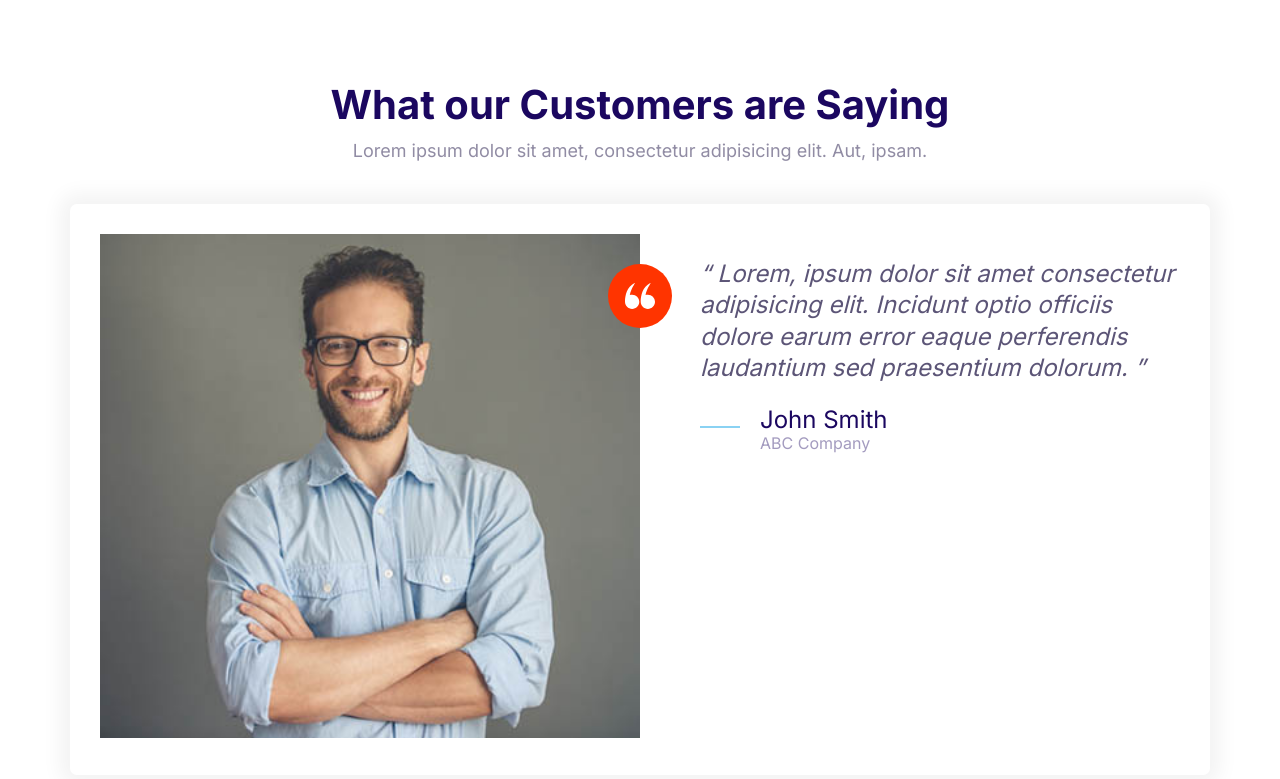
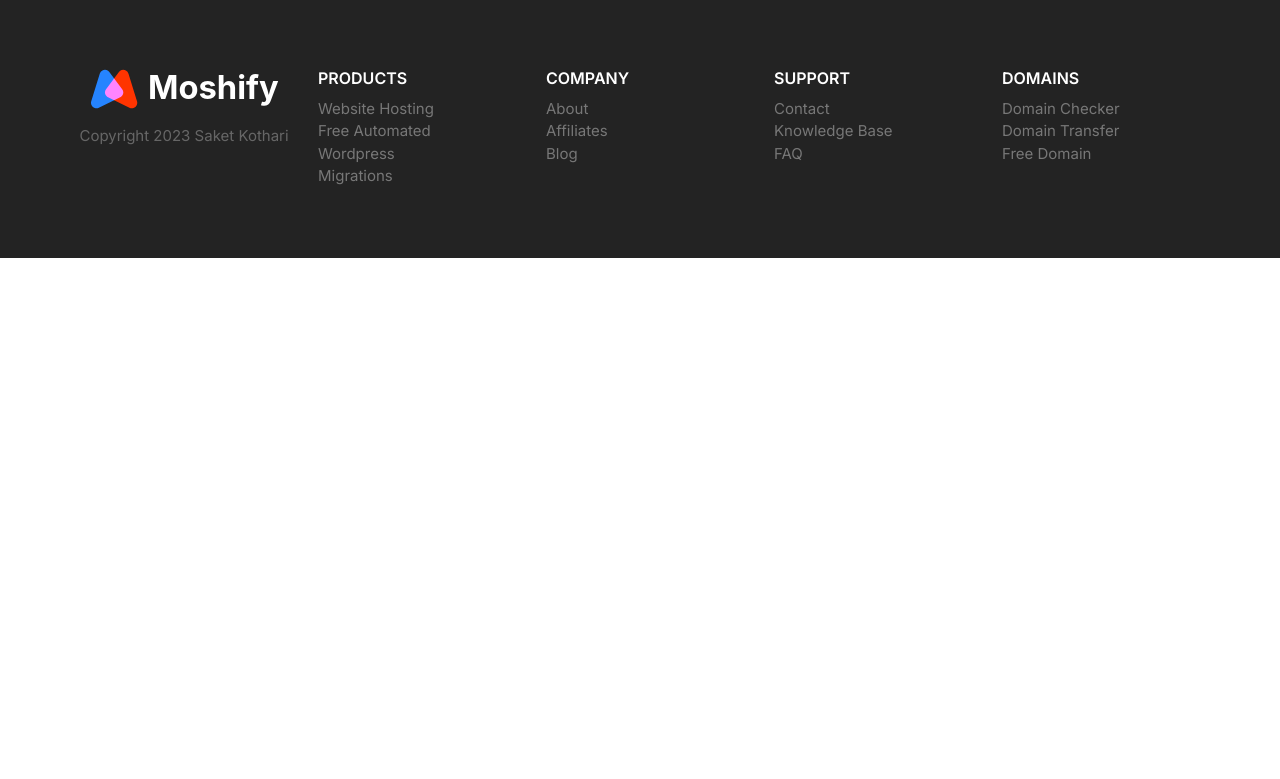
Before and after one commit to SaketKothari/cloudify, a plain HTML site: page index.html in a window 1280 px wide. Drawn offline with Linux system fonts and the light colour scheme.

Commit message:
Footer component

```diff
--- a/css/styles.css
+++ b/css/styles.css
@@ -823,3 +823,84 @@ a {
     max-width: 700px;
   }
 }
+
+/* Footer */
+.footer {
+  background: #232323;
+}
+
+.footer a {
+  color: #777;
+  transition: color 0.3s;
+}
+
+.footer a:hover {
+  color: #fff;
+}
+
+.footer__section {
+  padding: 2rem;
+  border-bottom: 1px solid #393939;
+}
+
+.footer__section .list {
+  margin: 0;
+}
+
+.footer__heading {
+  text-transform: uppercase;
+  font-weight: 600;
+}
+
+.footer__brand {
+  margin-top: 5rem;
+  text-align: center;
+}
+
+.footer__brand img {
+  /* TODO: Consider refactoring this and applying it to
+  all images. */
+  width: 100%;
+  max-width: 230px;
+}
+
+.footer__copyright {
+  font-size: 2.1rem;
+  color: #fff;
+  opacity: 0.3;
+}
+
+@media screen and (min-width: 768px) {
+  .footer {
+    font-size: 1.5rem;
+  }
+  .footer__sections {
+    grid-template-columns: repeat(auto-fit, minmax(10rem, 1fr));
+  }
+
+  .footer .collapsible__chevron {
+    display: none;
+  }
+
+  .footer .collapsible__content {
+    opacity: 1;
+    max-height: 100%;
+  }
+
+  .footer__brand {
+    order: -1;
+    margin-top: 1rem;
+  }
+
+  .footer__copyright {
+    font-size: 1.5rem;
+  }
+
+  .footer__section {
+    border: 0;
+  }
+
+  .footer__heading {
+    font-size: 1.6rem;
+  }
+}
--- a/index.html
+++ b/index.html
@@ -14,51 +14,74 @@
     <link rel="stylesheet" href="css/styles.css" />
   </head>
   <body>
-    <section class="block">
-      <header class="block__header">
-        <h2>What our Customers are Saying</h2>
-        <p>
-          Lorem ipsum dolor sit amet, consectetur adipisicing elit. Aut, ipsam.
-        </p>
+    <footer class="block block--dark footer">
+      <div class="container grid footer__sections">
+        <section class="collapsible collapsible--expanded footer__section">
+          <header class="collapsible__header">
+            <h2 class="collapsible__heading footer__heading">Products</h2>
+            <svg class="icon icon--white collapsible__chevron">
+              <use xlink:href="images/sprite.svg#chevron"></use>
+            </svg>
           </header>
-      <div class="container">
-        <div class="card testimonial">
-          <div class="grid grid--1x2">
-            <div class="testimonial__image">
-              <img
-                src="images/testimonial.jpg"
-                alt="A happy, smiling customer"
-              />
-              <span class="icon-container icon-container--accent">
-                <svg class="icon icon--white icon--small">
-                  <use xlink:href="images/sprite.svg#quotes"></use>
+          <div class="collapsible__content">
+            <ul class="list">
+              <li><a href="#">Website Hosting</a></li>
+              <li><a href="#">Free Automated Wordpress</a></li>
+              <li><a href="#">Migrations</a></li>
+            </ul>
+          </div>
+        </section>
+        <section class="collapsible footer__section">
+          <header class="collapsible__header">
+            <h2 class="collapsible__heading footer__heading">Company</h2>
+            <svg class="icon icon--white collapsible__chevron">
+              <use xlink:href="images/sprite.svg#chevron"></use>
             </svg>
-              </span>
+          </header>
+          <div class="collapsible__content">
+            <ul class="list">
+              <li><a href="#">About</a></li>
+              <li><a href="#">Affiliates</a></li>
+              <li><a href="#">Blog</a></li>
+            </ul>
           </div>
-            <blockquote class="quote">
-              <p class="quote__text">
-                Lorem, ipsum dolor sit amet consectetur adipisicing elit.
-                Incidunt optio officiis dolore earum error eaque perferendis
-                laudantium sed praesentium dolorum.
-              </p>
-              <footer>
-                <div class="media">
-                  <div class="media__image">
-                    <svg class="icon icon--primary quote__line">
-                      <use xlink:href="images/sprite.svg#line"></use>
+        </section>
+        <section class="collapsible footer__section">
+          <header class="collapsible__header">
+            <h2 class="collapsible__heading footer__heading">Support</h2>
+            <svg class="icon icon--white collapsible__chevron">
+              <use xlink:href="images/sprite.svg#chevron"></use>
             </svg>
+          </header>
+          <div class="collapsible__content">
+            <ul class="list">
+              <li><a href="#">Contact</a></li>
+              <li><a href="#">Knowledge Base</a></li>
+              <li><a href="#">FAQ</a></li>
+            </ul>
           </div>
-                  <div class="media__body">
-                    <h3 class="media__title quote__author">John Smith</h3>
-                    <p class="quote__organization">ABC Company</p>
+        </section>
+        <section class="collapsible footer__section">
+          <header class="collapsible__header">
+            <h2 class="collapsible__heading footer__heading">Domains</h2>
+            <svg class="icon icon--white collapsible__chevron">
+              <use xlink:href="images/sprite.svg#chevron"></use>
+            </svg>
+          </header>
+          <div class="collapsible__content">
+            <ul class="list">
+              <li><a href="#">Domain Checker</a></li>
+              <li><a href="#">Domain Transfer</a></li>
+              <li><a href="#">Free Domain</a></li>
+            </ul>
           </div>
+        </section>
+        <section class="footer__brand">
+          <img src="images/logo.svg" alt="" />
+          <p class="footer__copyright">Copyright 2023 Saket Kothari</p>
+        </section>
       </div>
     </footer>
-            </blockquote>
-          </div>
-        </div>
-      </div>
-    </section>
 
     <script src="js/main.js"></script>
   </body>
```
Also changed, not shown: components/block-footer.html (added, +68 -0 lines). Lines whose indentation alone changed are shown as unchanged.
